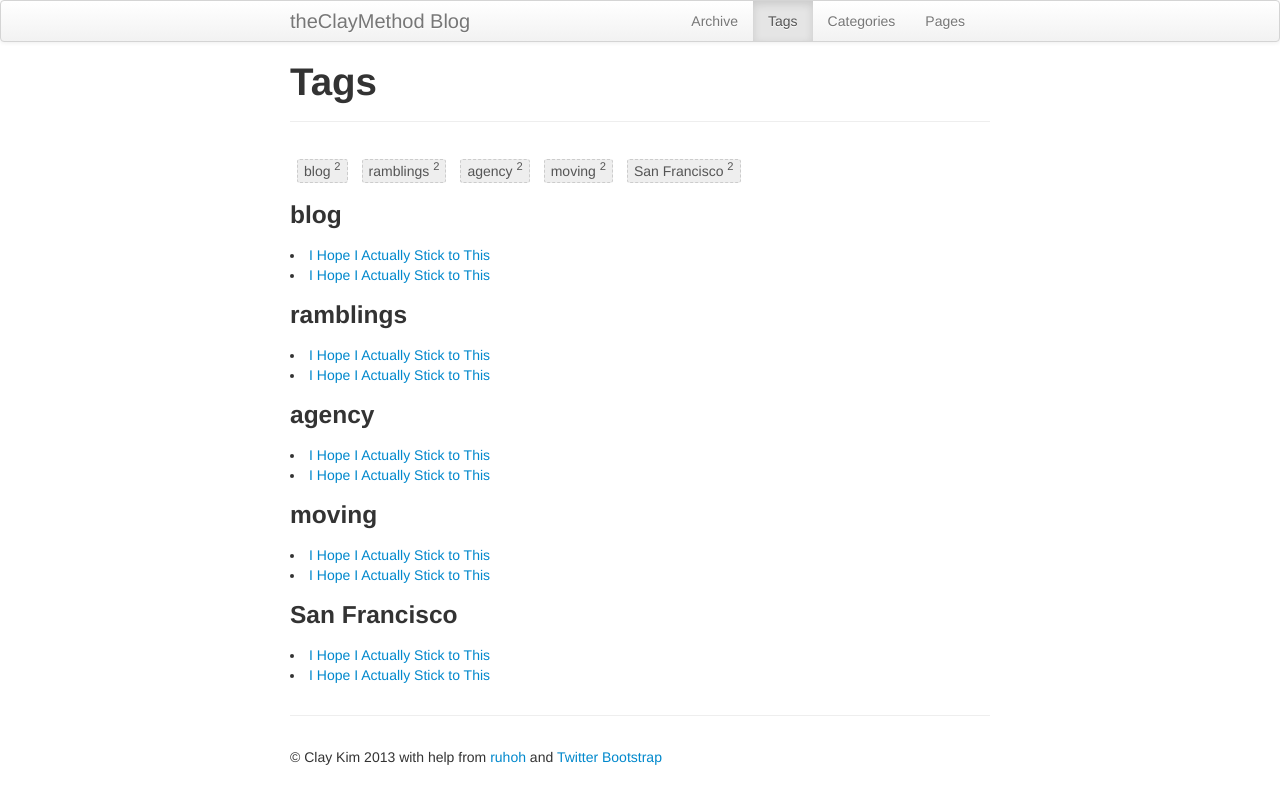
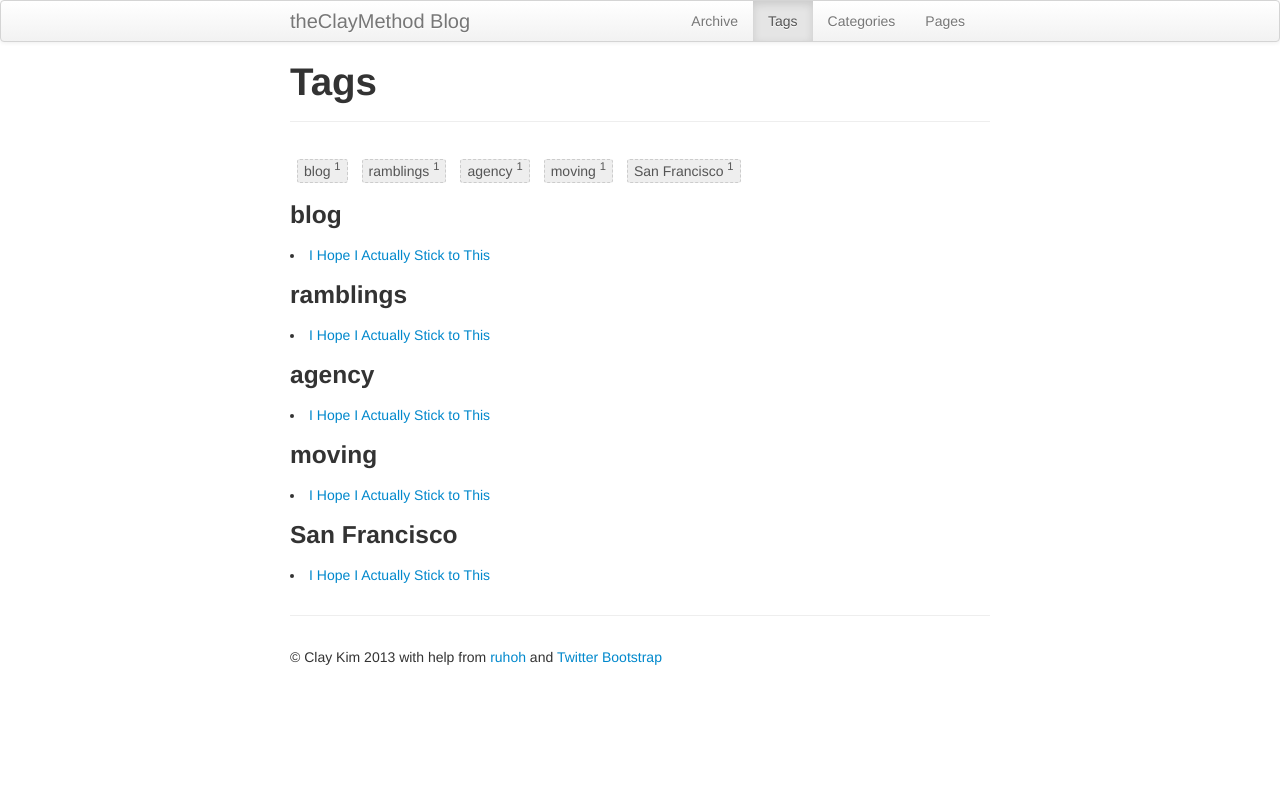
Before and after one commit to theclaymethod/blog, a plain HTML site: page tags/index.html in a window 1280 px wide. Drawn offline with Linux system fonts and the light colour scheme; a script that the page names is missing.

Commit message:
master: 58d60898ebcf6988cf14b62c4203455df261f526 removed draft

```diff
--- a/tags/index.html
+++ b/tags/index.html
@@ -60,36 +60,31 @@
 
 <ul class="tag_box inline">
   <li>
-    <a href="/tags#blog-ref">blog <span>2</span></a>
+    <a href="/tags#blog-ref">blog <span>1</span></a>
   </li>
   <li>
-    <a href="/tags#ramblings-ref">ramblings <span>2</span></a>
+    <a href="/tags#ramblings-ref">ramblings <span>1</span></a>
   </li>
   <li>
-    <a href="/tags#agency-ref">agency <span>2</span></a>
+    <a href="/tags#agency-ref">agency <span>1</span></a>
   </li>
   <li>
-    <a href="/tags#moving-ref">moving <span>2</span></a>
+    <a href="/tags#moving-ref">moving <span>1</span></a>
   </li>
   <li>
-    <a href="/tags#San Francisco-ref">San Francisco <span>2</span></a>
+    <a href="/tags#San Francisco-ref">San Francisco <span>1</span></a>
   </li>
 </ul>
 
   <h3 id="blog-ref">blog</h3>
-    <li><a href="/posts/drafts/i-hope-i-actually-stick-to-this">I Hope I Actually Stick to This</a></li>
     <li><a href="/posts/i-hope-i-actually-stick-to-this">I Hope I Actually Stick to This</a></li>
   <h3 id="ramblings-ref">ramblings</h3>
-    <li><a href="/posts/drafts/i-hope-i-actually-stick-to-this">I Hope I Actually Stick to This</a></li>
     <li><a href="/posts/i-hope-i-actually-stick-to-this">I Hope I Actually Stick to This</a></li>
   <h3 id="agency-ref">agency</h3>
-    <li><a href="/posts/drafts/i-hope-i-actually-stick-to-this">I Hope I Actually Stick to This</a></li>
     <li><a href="/posts/i-hope-i-actually-stick-to-this">I Hope I Actually Stick to This</a></li>
   <h3 id="moving-ref">moving</h3>
-    <li><a href="/posts/drafts/i-hope-i-actually-stick-to-this">I Hope I Actually Stick to This</a></li>
     <li><a href="/posts/i-hope-i-actually-stick-to-this">I Hope I Actually Stick to This</a></li>
   <h3 id="San Francisco-ref">San Francisco</h3>
-    <li><a href="/posts/drafts/i-hope-i-actually-stick-to-this">I Hope I Actually Stick to This</a></li>
     <li><a href="/posts/i-hope-i-actually-stick-to-this">I Hope I Actually Stick to This</a></li>
 
 
```
Also changed, not shown: index/1/index.html (+7 -7 lines), posts/i-hope-i-actually-stick-to-this/index.html (+5 -5 lines), rss.xml (+5 -10 lines).
